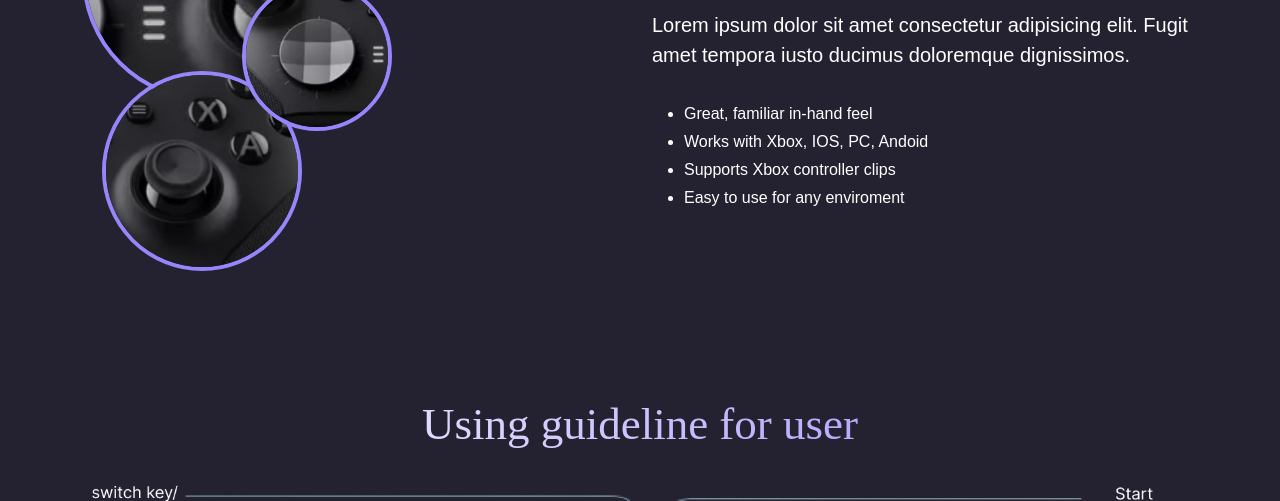
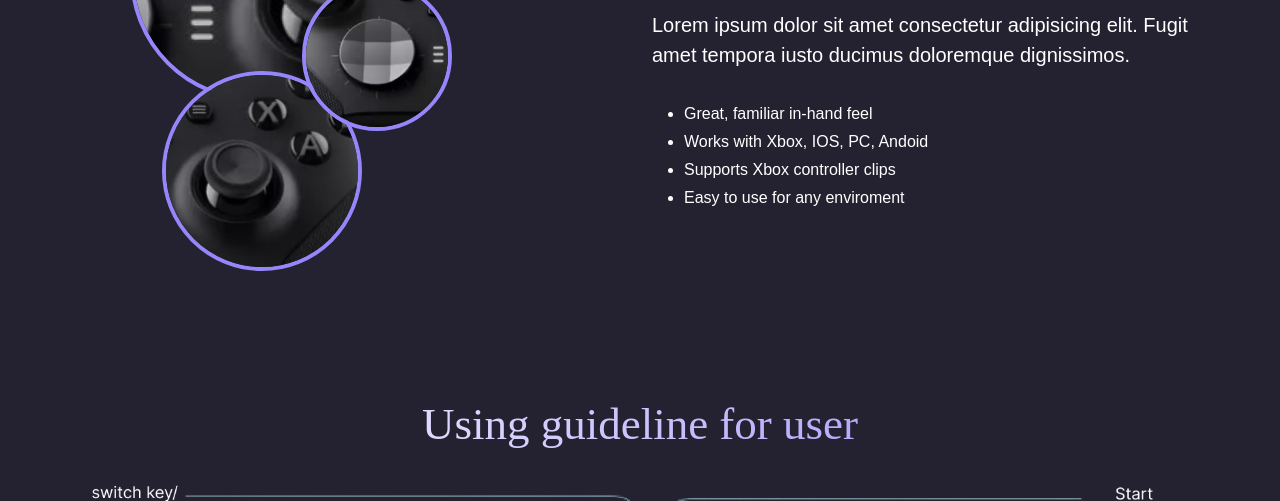
Before and after one commit to Desk6661/XB-Shop, a plain HTML site: page index.html in a window 1280 px wide. Shown: the part 743-1244 px from the top of the page. Drawn offline with nearby package versions, Linux system fonts and the light colour scheme; a web font is replaced by a local one.

Commit message:
Add files via upload

```diff
--- a/index.html
+++ b/index.html
@@ -70,7 +70,7 @@
             <div class="second-section py-5">
                 <div class="row d-flex gap-5 gap-md-0">
                     <div class="col-12 col-md-6 order-2 order-md-1 s-left-con">
-                        <div class="s-left">
+                        <div class="s-left px-5">
                             <div class="s-left-img-con">
                                 <img src="images/s-console-1.jpg" alt="">
                             </div>
--- a/style.css
+++ b/style.css
@@ -165,7 +165,7 @@ nav .nav-icons button:hover {
     border: 4px solid rgb(149,134,251);
     overflow: hidden;
     position: absolute;
-    left: 160px;
+    left: 220px;
     top: 130px;
     z-index: 1;
 }
@@ -176,7 +176,7 @@ nav .nav-icons button:hover {
     border: 4px solid rgb(149,134,251);
     overflow: hidden;
     position: absolute;
-    left: 20px;
+    left: 80px;
     top: 220px;
 }
 
```
